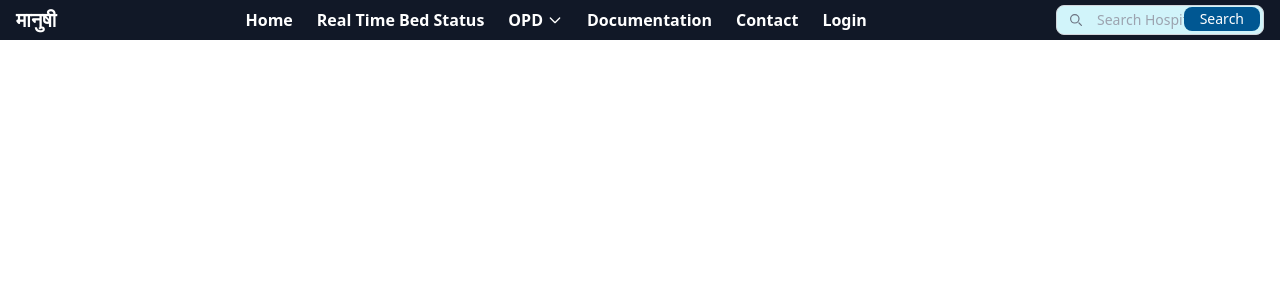
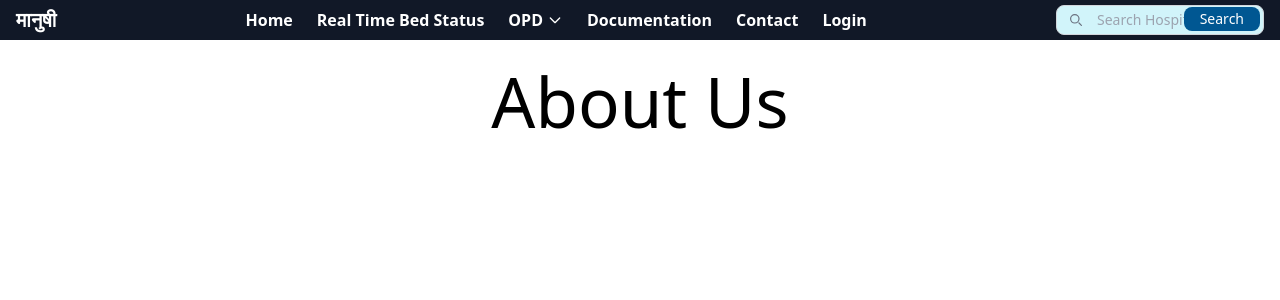
Before and after one commit to sumit-8305/sih1.0, a React (Create React App) app: page /aboutUs in a window 1280 px wide. Shown: the top 300 px of the page. Built offline with nearby package versions, Linux system fonts and the light colour scheme.

Commit message:
added About us file

```diff
--- a/src/App.js
+++ b/src/App.js
@@ -5,6 +5,7 @@ import Dashboard from './components/Dashboard';
 import Landing from './components/Landing';
 import Navbar from './components/Navbar';
 import DocumentationPage from './components/DocumentationPage';
+import AboutUs from './components/aboutUs';
 
 const App = () => {
   const [isLoggedIn, setIsLoggedIn] = useState(false);
@@ -13,6 +14,7 @@ const App = () => {
 
   return (
     <Router>
+
       <div>
         <ConditionalNavbar />
         <Routes>
@@ -44,7 +46,9 @@ const App = () => {
               )
             }
           />
+          <Route path="/aboutUs" element={<AboutUs />} />
           <Route path="/docs" element={<DocumentationPage />} />
+
         </Routes>
       </div>
     </Router>
--- a/src/components/DocumentationNav.js
+++ b/src/components/DocumentationNav.js
@@ -24,6 +24,7 @@ function DocumentationNav() {
           </li>
           <li><Link to="/docs/api">API Reference</Link></li>
           <li><Link to="/docs/examples">Examples</Link></li>
+          <li><Link to="/aboutUs" style={{color:'#005792'}}>About Us</Link></li>
         </ul>
       </nav>
 
--- /dev/null
+++ b/src/components/aboutUs.js
@@ -0,0 +1,13 @@
+import React from 'react';
+import Introduction from './Documentation/Introduction';
+
+function aboutUs() {
+  return (
+    <div style={{display: 'flex',justifyContent: 'center', color: 'black',  marginTop: "50px"}}>
+        <h1 style={{fontSize:'69px'}}>About Us</h1>
+      </div>
+
+  );
+}
+
+export default aboutUs;
```
